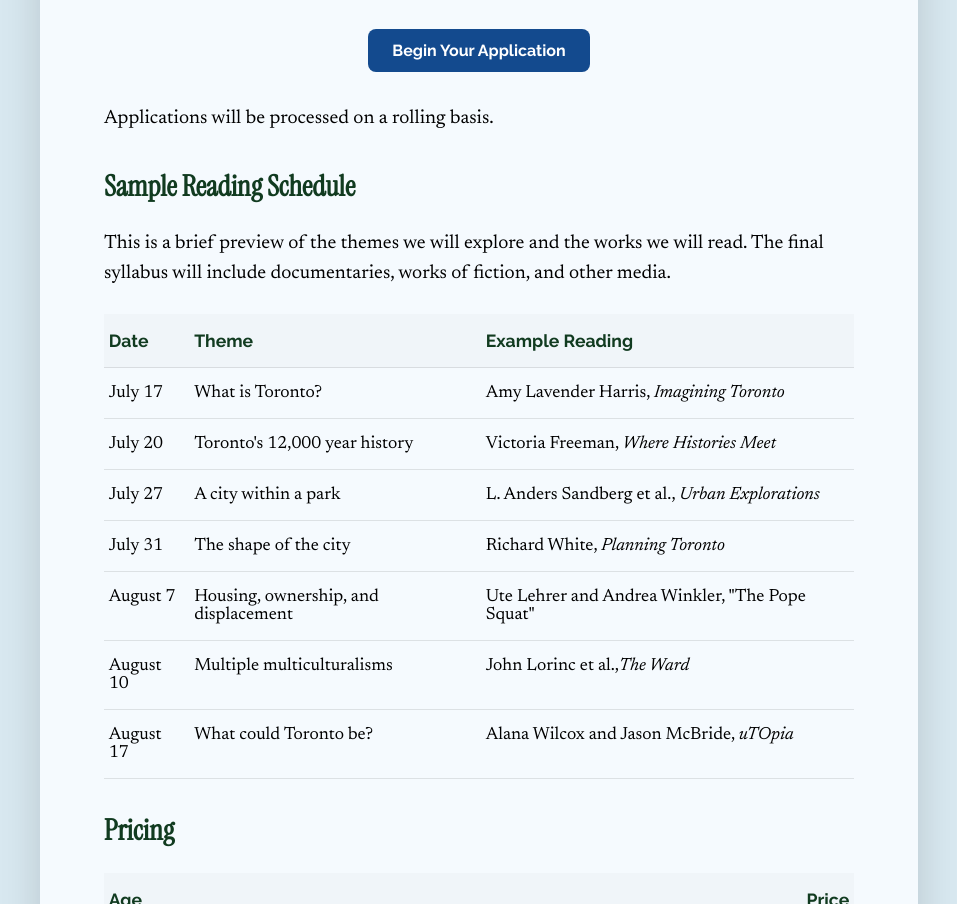
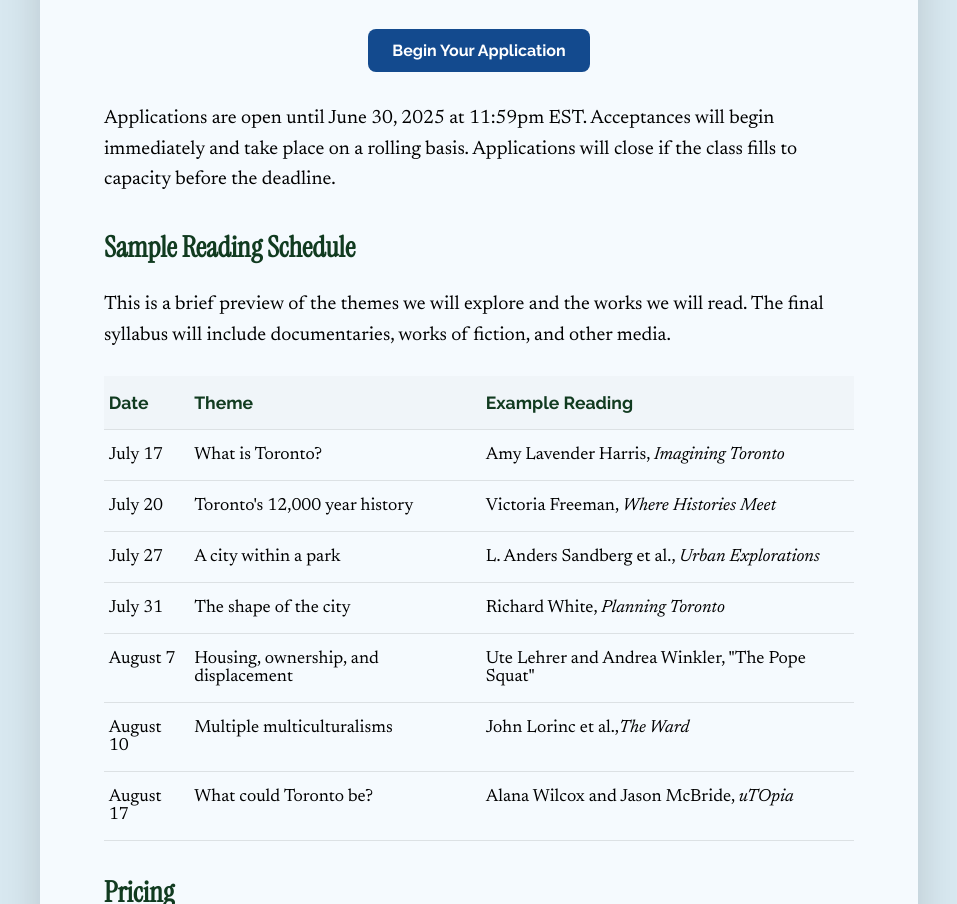
Before and after one commit to mattyj612/hidden_rivers, a website: page course.html in a window 1280 px wide. Shown: the part 2169-3073 px from the top of the page, without its empty margins (161-1118 px from the left). Drawn offline with Linux system fonts and the light colour scheme.

Commit message:
change course text

```diff
--- a/course.html
+++ b/course.html
@@ -107,7 +107,8 @@
                         <button class="apple-button">Begin Your Application</button>
                     </a>
                 </div>
-                <p>Applications will be processed on a rolling basis. <!--If all of the course spots fill up, we will consider opening a second time slot.-->
+                <p>Applications are open until June 30, 2025 at 11:59pm EST. Acceptances will begin immediately and take place on a rolling basis.
+                    Applications will close if the class fills to capacity before the deadline.<!--If all of the course spots fill up, we will consider opening a second time slot.-->
                 </p>
             </section>
 
```
